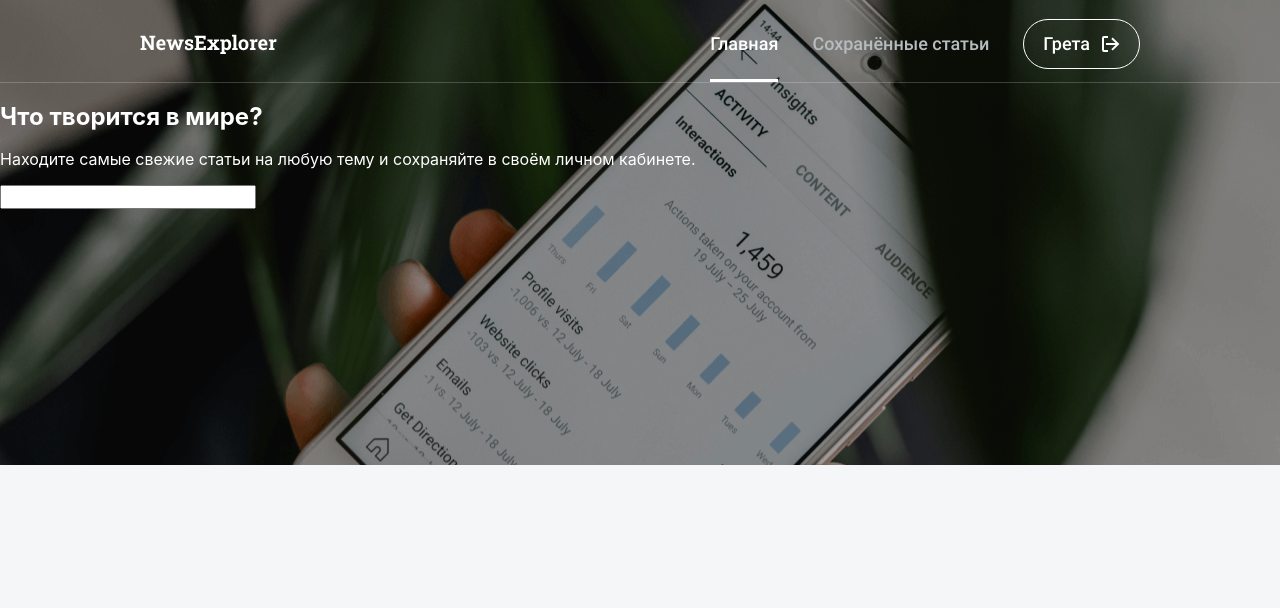
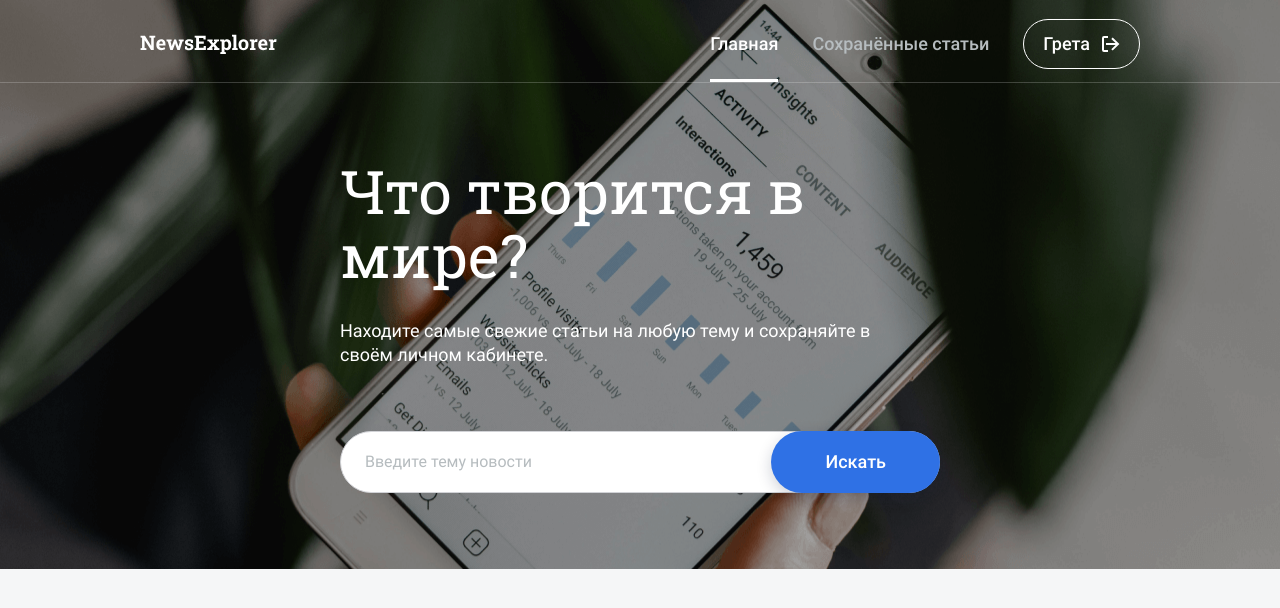
Before and after one commit to gshteynardt/news-explorer-frontend, a React (Create React App) app: page / in a window 1280 px wide. Shown: the top 608 px of the page. Built offline with nearby package versions, Linux system fonts and the light colour scheme.

Commit message:
feat: создать компонент SearchForm

```diff
--- a/src/components/App/App.css
+++ b/src/components/App/App.css
@@ -1,4 +1,5 @@
 .page {
+	font-family: Roboto, serif;
 	margin: 0 auto;
 	min-width: 300px;
 	max-width: 1440px;
--- a/src/components/Button/Button.css
+++ b/src/components/Button/Button.css
@@ -45,3 +45,15 @@
 	padding: 12px 19px;
 	color: #fff;
 }
+
+.button_type_search {
+	background: #2F71E5;
+	box-shadow: 0 5px 15px rgba(14, 26, 57, 0.2);
+	border-radius: 100px;
+	position: absolute;
+	height: 100%;
+	right: 0;
+	bottom: 0;
+	padding: 21px 54px;
+	color: #fff;
+}
--- a/src/components/Button/Button.js
+++ b/src/components/Button/Button.js
@@ -1,11 +1,10 @@
 import React from 'react';
 import './Button.css';
+import createClassName from "../../utils/createClassName";
 
 export const Button = ({ text, className, children }) => {
-  const buttonClassName = [
-    'button',
-    className,
-  ].join(' ');
+
+  const buttonClassName = createClassName('button', className);
 
   return(
     <button className={buttonClassName}>
--- a/src/components/Form/Form.css
+++ b/src/components/Form/Form.css
@@ -0,0 +1,8 @@
+.form {
+	display: flex;
+}
+
+.form_theme_search {
+	width: 100%;
+	position: relative;
+}
--- a/src/components/Form/Form.js
+++ b/src/components/Form/Form.js
@@ -1,13 +1,17 @@
-import React from "react"
+import React from "react";
+import './Form.css';
+import createClassName from "../../utils/createClassName";
 
-export const Form = ({className, onSubmit, children}) => {
+export const Form = ({ className, onSubmit, children }) => {
+
+  const formClassName = createClassName('form', className);
 
   return (
     <form
-      className={className}
-      onSubmit={onSubmit}
+      className={ formClassName }
+      onSubmit={ onSubmit }
     >
-      {children}
+      { children }
     </form>
   );
 }
--- a/src/components/Input/Input.css
+++ b/src/components/Input/Input.css
@@ -0,0 +1,20 @@
+.input {
+	border:none;
+	background-image:none;
+	background-color:transparent;
+	box-shadow: none;
+}
+
+.input::placeholder {
+	color: #B6BCBF;
+}
+
+.input_type_search {
+	padding: 21px 24px;
+	width: 100%;
+	background: #FFFFFF;
+	border: 1px solid #D1D2D6;
+	box-sizing: border-box;
+	backdrop-filter: blur(8px);
+	border-radius: 100px;
+}
--- a/src/components/Input/Input.js
+++ b/src/components/Input/Input.js
@@ -1,11 +1,16 @@
-import React from "react"
+import React from 'react';
+import './Input.css';
+import createClassName from '../../utils/createClassName';
 
-export const Input = ({ name, className  }) => {
+export const Input = ({ name, className, ...rest }) => {
+
+  const inputClassName = createClassName('input', className);
 
   return (
     <input
-      className={ className }
+      className={inputClassName}
       name={ name }
+      {...rest}
     />
    );
 }
--- a/src/components/Main/Main.css
+++ b/src/components/Main/Main.css
@@ -1,5 +1,3 @@
-
-
 .page__content {
 	padding: 0 140px 0;
 }
@@ -12,6 +10,8 @@
 }
 
 .page__search {
+	display: flex;
+	flex-direction: column;
 	max-width: 100%;
 	background-image: url("../../images/header-background.png");
 	background-repeat: no-repeat;
--- a/src/components/Navigation/Navigation.js
+++ b/src/components/Navigation/Navigation.js
@@ -1,12 +1,10 @@
 import React, { Children } from 'react';
 import './Navigation.css';
+import createClassName from "../../utils/createClassName";
 
 export const Navigation = ({ className, children }) => {
 
-  const navClassName = [
-    'nav',
-    className,
-  ].join(' ');
+  const navClassName = createClassName('nav', className);
 
   const key = (i) => `${i}-${Math.random()}`;
 
--- a/src/components/SearchForm/SearchForm.css
+++ b/src/components/SearchForm/SearchForm.css
@@ -0,0 +1,24 @@
+.search {
+	margin: auto;
+	max-width: 600px;
+}
+
+.search__title {
+	font-family: Roboto Slab, sans-serif;
+	font-style: normal;
+	font-weight: normal;
+	font-size: 60px;
+	line-height: 64px;
+	margin: 0;
+	padding: 0 0 32px;
+}
+
+.search__text {
+	font-style: normal;
+	font-weight: normal;
+	font-size: 18px;
+	line-height: 24px;
+	margin: 0;
+	padding: 0 0 64px;
+	max-width: 545px;
+}
--- a/src/components/SearchForm/SearchForm.js
+++ b/src/components/SearchForm/SearchForm.js
@@ -1,9 +1,10 @@
 import React from "react";
+import './SearchForm.css';
 import { Form } from "../Form/Form";
 import { Input } from "../Input/Input";
 import {Button} from "../Button/Button";
 
-export const SearchForm = ({ className }) => {
+export const SearchForm = () => {
 
   return (
     <div className={'search'}>
@@ -13,9 +14,15 @@ export const SearchForm = ({ className }) => {
       <p className={'search__text'}>
         Находите самые свежие статьи на любую тему и сохраняйте в своём личном кабинете.
       </p>
-      <Form>
-        <Input />
-        <Button />
+      <Form className={'form_theme_search'}>
+        <Input
+          className={'input_type_search'}
+          placeholder={'Введите тему новости'}
+        />
+        <Button
+          text={'Искать'}
+          className={'button_type_search'}
+        />
       </Form>
     </div>
 
--- /dev/null
+++ b/src/utils/createClassName.js
@@ -0,0 +1,8 @@
+const createClassName = (inputMainClass, inputClassName) => {
+  return [
+    inputMainClass,
+    inputClassName,
+  ].join(' ');
+}
+
+export default createClassName;
```
Also changed, not shown: 1 other file (tests, documents, lock files or other folders).
